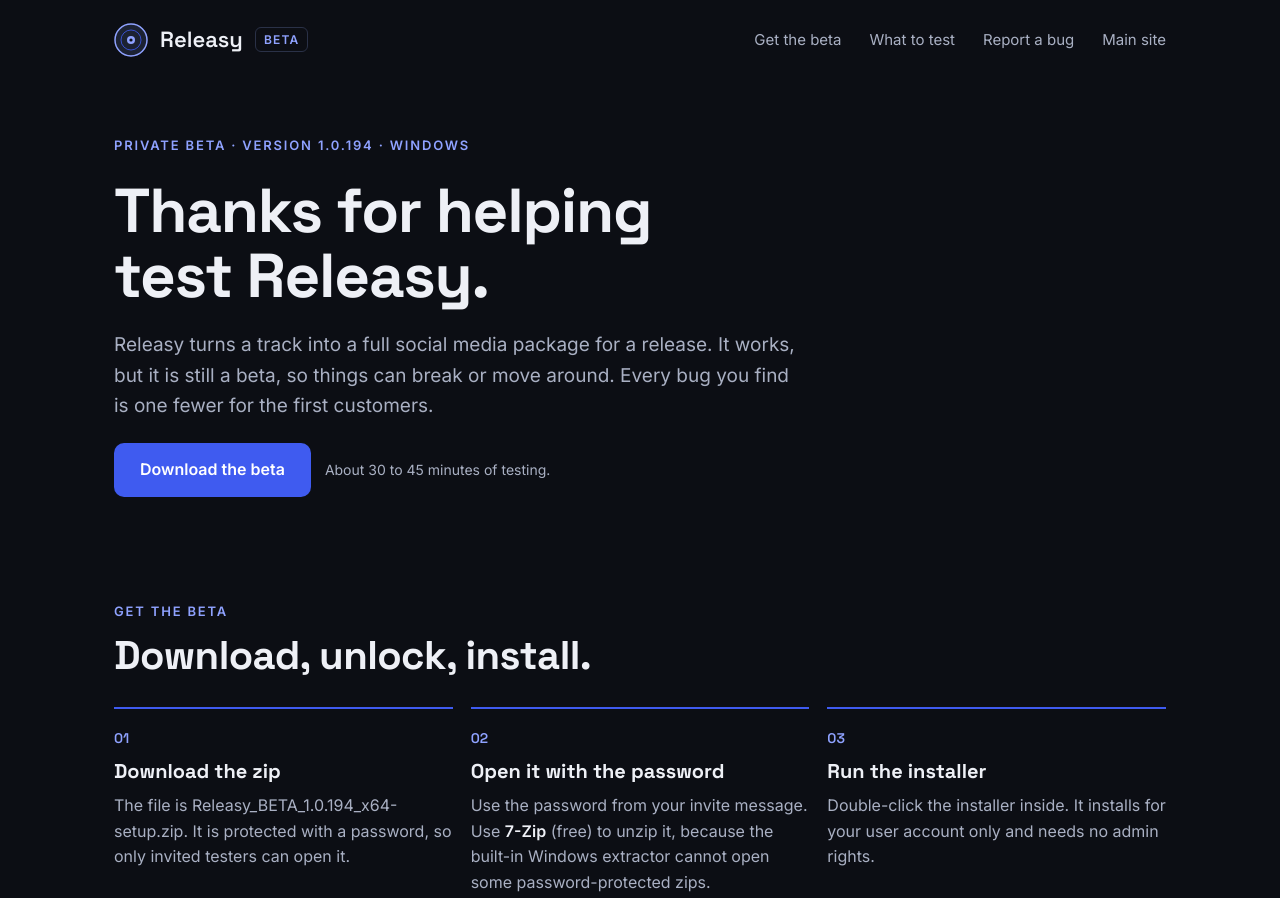
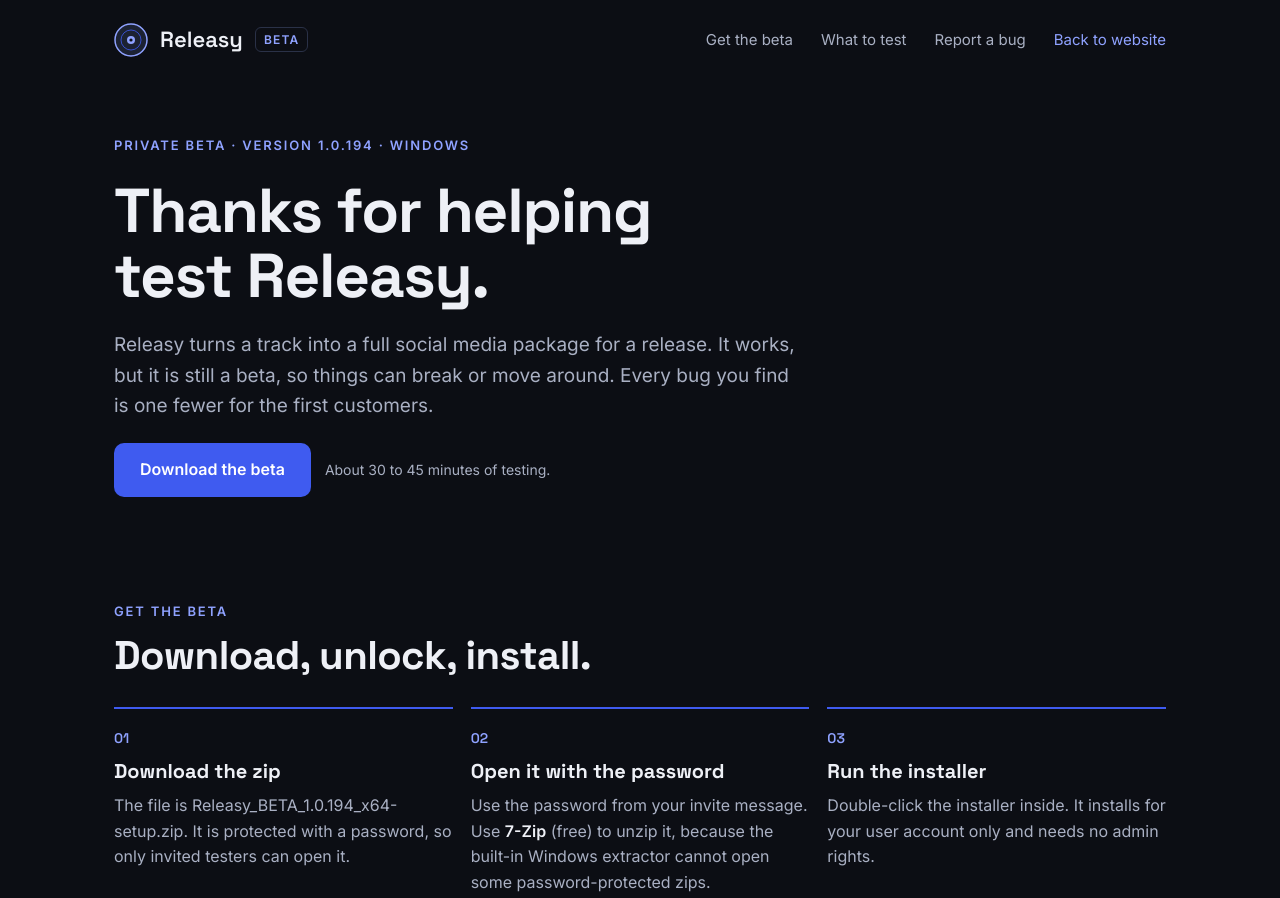
Before and after one commit to Legendary-VibeCoded/Releasy-public, a plain HTML site: page releasy-beta/index.html in a window 1280 px wide. Shown: the top 898 px of the page. Drawn offline with Linux system fonts and the light colour scheme.

Commit message:
Add files via upload

```diff
--- a/releasy-beta/index.html
+++ b/releasy-beta/index.html
@@ -52,7 +52,7 @@ details.faq p{margin:0;padding:0 8px 22px;color:#A9B0C3;max-width:46em}
     Releasy <span style="font-size:12px;letter-spacing:.1em;text-transform:uppercase;color:#8FA2FF;border:1px solid #2A3147;border-radius:6px;padding:2px 8px;font-family:'Inter',sans-serif">Beta</span>
   </a>
   <nav class="nav" style="display:flex;flex-wrap:wrap;gap:6px 28px;font-size:15px">
-    <a href="#get" style="color:#A9B0C3">Get the beta</a><a href="#test" style="color:#A9B0C3">What to test</a><a href="#report" style="color:#A9B0C3">Report a bug</a><a href="/releasy/" style="color:#A9B0C3">Main site</a>
+    <a href="#get" style="color:#A9B0C3">Get the beta</a><a href="#test" style="color:#A9B0C3">What to test</a><a href="#report" style="color:#A9B0C3">Report a bug</a><a href="/releasy/" style="color:#8FA2FF">Back to website</a>
   </nav>
 </div>
 
```
